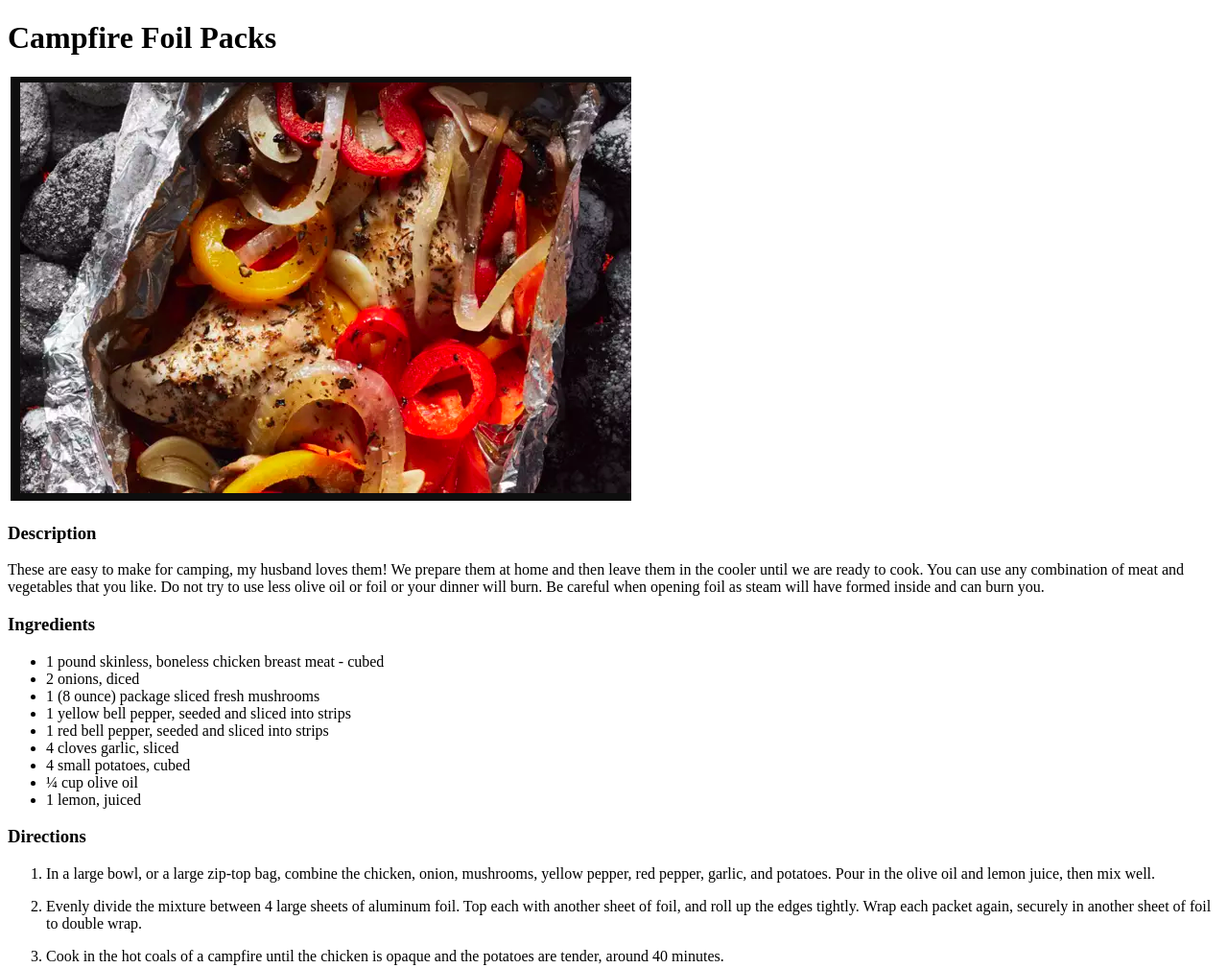
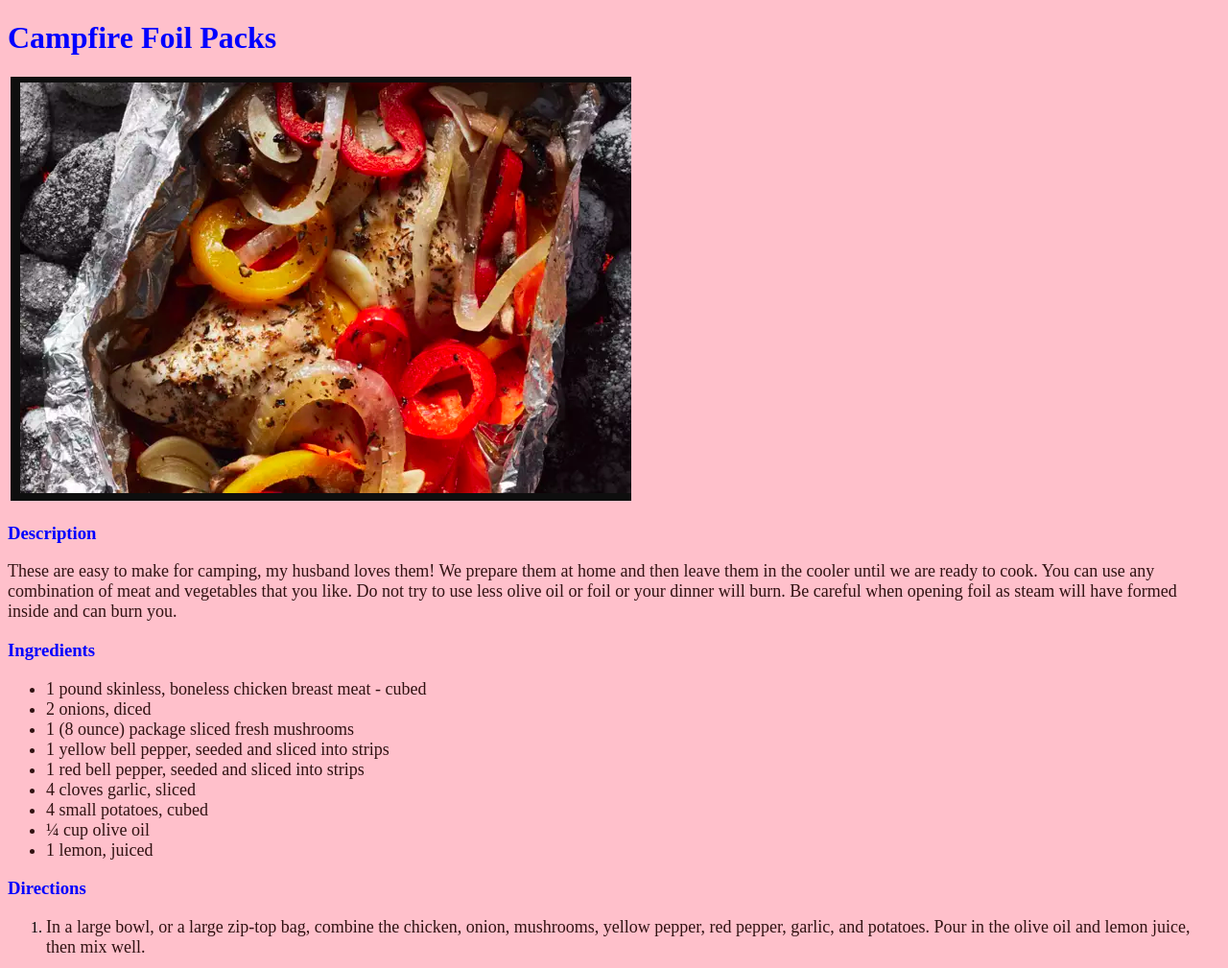
Before and after one commit to amir-arsalan400/odin-recipes, a plain HTML site: page recipes/campfire-foil-packs.html in a window 1280 px wide. Shown: the top 1009 px of the page at 96% size. Drawn offline with Linux system fonts and the light colour scheme.

Commit message:
create css file to the project

```diff
--- a/recipes/campfire-foil-packs.html
+++ b/recipes/campfire-foil-packs.html
@@ -5,14 +5,15 @@
     <meta http-equiv="X-UA-Compatible" content="IE=edge">
     <meta name="viewport" content="width=device-width, initial-scale=1.0">
     <title>Document</title>
+    <link rel="stylesheet" href="../style.css">
 </head>
 <body>
-    <h1>Campfire Foil Packs</h1>
+    <h1 class="differ">Campfire Foil Packs</h1>
     <img src="img/chicken.png" alt="chicken">
-    <h3>Description</h3>
+    <h3 class="differ">Description</h3>
     <p>These are easy to make for camping, my husband loves them! We prepare them at home and then leave them in the cooler until we are ready to cook. You can use any combination of meat and vegetables that you like. Do not try to use less olive oil or foil or your dinner will burn. Be careful when opening foil as steam will have formed inside and can burn you.</p>
-    <h3>Ingredients</h3>
-    <ul>
+    <h3 class="differ">Ingredients</h3>
+    <ul class="beautiful">
         <li>1 pound skinless, boneless chicken breast meat - cubed
         </li>
         <li>2 onions, diced</li>
@@ -26,7 +27,7 @@
         <li>¼ cup olive oil</li>
         <li>1 lemon, juiced</li>
     </ul>
-    <h3>Directions</h3>
+    <h3 class="differ">Directions</h3>
     <ol>
         <li><p>In a large bowl, or a large zip-top bag, combine the chicken, onion, mushrooms, yellow pepper, red pepper, garlic, and potatoes. Pour in the olive oil and lemon juice, then mix well.</p></li>
         <li><p>Evenly divide the mixture between 4 large sheets of aluminum foil. Top each with another sheet of foil, and roll up the edges tightly. Wrap each packet again, securely in another sheet of foil to double wrap.</p></li>
--- /dev/null
+++ b/style.css
@@ -0,0 +1,17 @@
+.cool {
+    font-size: 32px;
+}
+
+body {
+    background-color: pink;
+}
+
+
+p, .beautiful {
+    font-size: 18px;
+    color: rgb(49, 18, 18);
+}
+
+.differ {
+    color: blue;
+}
```
Also changed, not shown: index.html (+4 -3 lines), recipes/lasagna.html (+6 -5 lines), recipes/pesto-pizza.html (+6 -5 lines).
